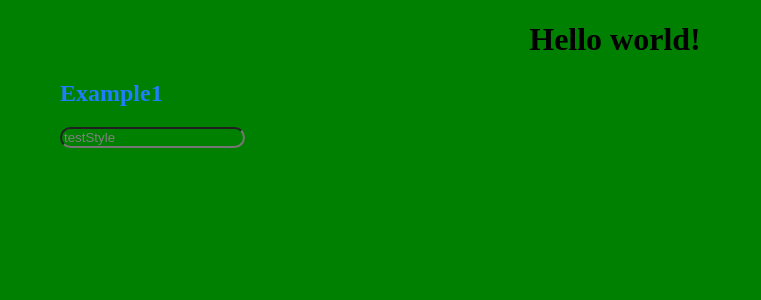
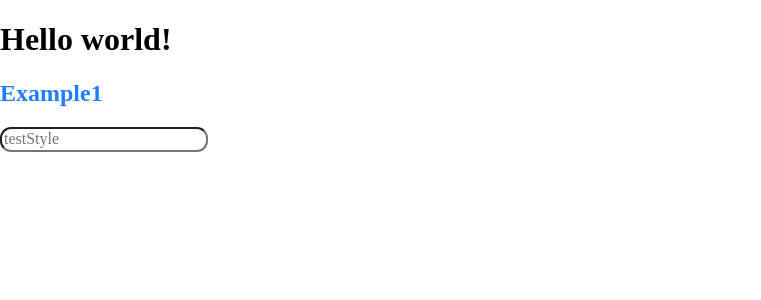
Before and after one commit to automation2013/react-web, a React app: page / in a window 1280 px wide. Shown: the top 300 px of the page, without its empty margins (0-761 px from the left). Built offline with nearby package versions, Linux system fonts and the light colour scheme.

Commit message:
引入normalize.css

```diff
--- a/package.json
+++ b/package.json
@@ -21,6 +21,7 @@
   },
   "homepage": "https://github.com/automaiton13/react-web#readme",
   "dependencies": {
+    "normalize.css": "^8.0.1",
     "react": "^16.8.4",
     "react-dom": "^16.8.4"
   },
--- a/src/app.js
+++ b/src/app.js
@@ -5,7 +5,7 @@
 import React, { Component } from 'react';
 import ReactDOM from 'react-dom';
 
-import './styles/index.scss';
+import './styles/resets.scss';
 
 import App from './pages/App';
 
--- a/src/styles/common.scss
+++ b/src/styles/common.scss
@@ -1,15 +1,10 @@
-*{
-    background-color: green;
-    border-radius: 2px;
-    h1{
-        text-align: center;
-        border-radius: 4px;
-    }
-    input{
-        &::placeholder {
-            color: gray;
-        }
-    }
-    appearance: none;
-    margin-inline: 10px 20px;
-}
+/**
+ * @file 全局公用的class
+ * @author automation13 <1271547283@qq.com>
+ */
+@import "variable";
+
+// demo，命名规范示例：以"co-"开头
+//.co-demo-font-color-red{
+//  color: red;
+//}
--- a/src/styles/index.scss
+++ /dev/null
@@ -1,6 +0,0 @@
-/**
- * @file 全局样式的导入出口
- * @author automation13 <1271547283@qq.com>
- */
-@import "variable";
-@import "common";
--- /dev/null
+++ b/src/styles/resets.scss
@@ -0,0 +1,11 @@
+/**
+ * @file 默认样式，屏蔽浏览器差异
+ * @author automation13 <1271547283@qq.com>
+ */
+
+// 引用开源库解决浏览器样式差异 (https://www.webpackjs.com/loaders/sass-loader/   https://github.com/necolas/normalize.css)
+@import "~normalize.css/normalize.css";
+@import "common";
+*{
+  box-sizing: border-box;
+}
--- a/src/styles/variable.scss
+++ b/src/styles/variable.scss
@@ -2,3 +2,6 @@
  * @file 全局变量设置，比如背景色，主题、字体等
  * @author automation13 <1271547283@qq.com>
  */
+
+// demo，命名规范示例
+//$VARIABLE_DEMO: 10px; // 注释一定写清楚
```
Also changed, not shown: 2 other files (tests, documents, lock files or other folders).
